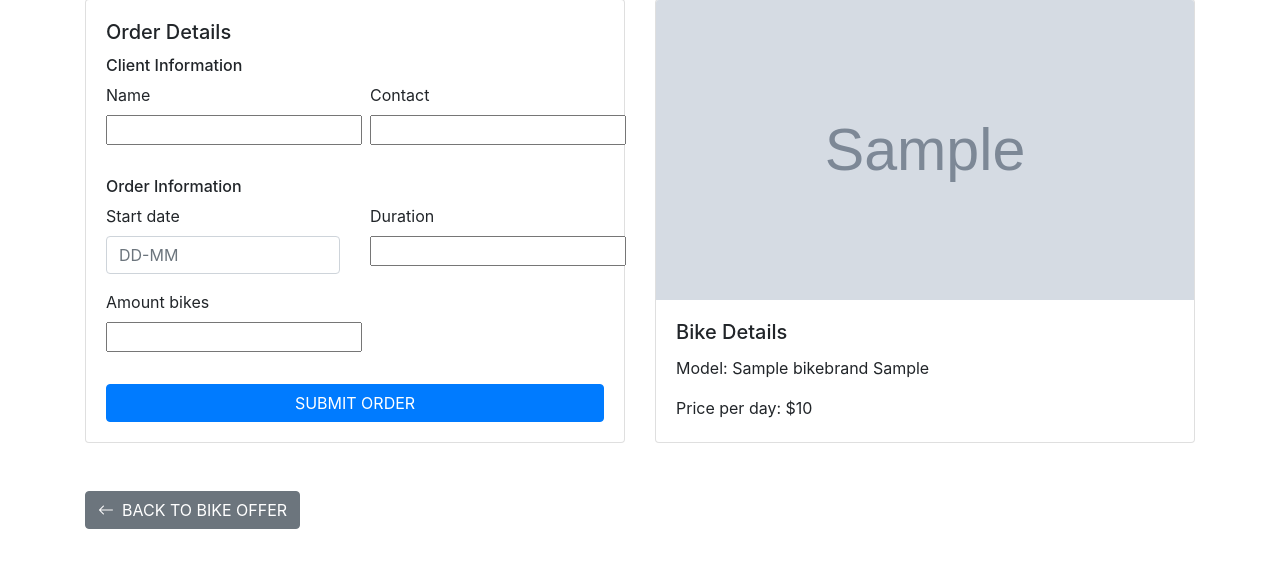
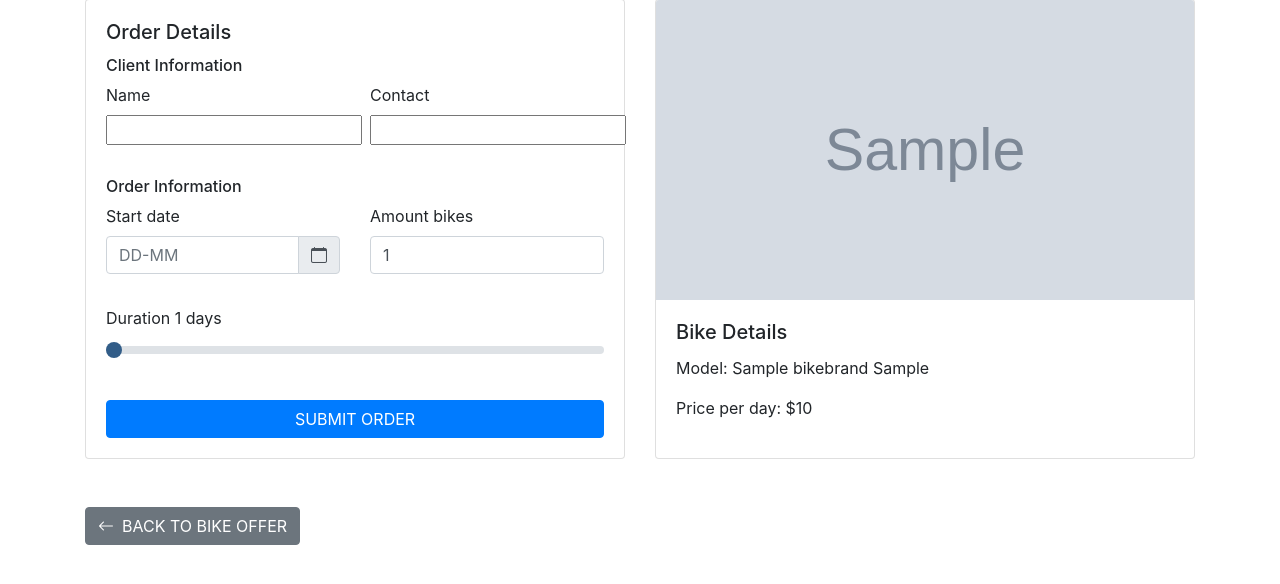
Before and after one commit to ara-foundation/bike-rental-vietnam, a Django app: page /bike/1/order/ in a window 1280 px wide. Shown: the part 147-731 px from the top of the page. Run offline with Django 5.2, Linux system fonts and the light colour scheme; tables that the repository leaves empty hold one stand-in row (values such as "Sample post"); grey boxes marked "Sample" are stand-in pictures; some libraries are stand-ins or nearby versions.

Commit message:
set up comon desing for all pages, add custom forms

```diff
--- a/bike_rental/forms.py
+++ b/bike_rental/forms.py
@@ -12,6 +12,26 @@ class OrderForm(forms.ModelForm):
         input_formats=['%d-%m']
     )
 
+    amount_bikes = forms.ChoiceField(
+        choices=[(i, str(i)) for i in range(1, 6)],  # Create a list of choices from 1 to 4
+        widget=forms.Select(attrs={'class': 'form-control'})
+    )
+
+
+
+    duration = forms.IntegerField(
+        widget=forms.NumberInput(attrs={
+            'type': 'range',
+            'class': 'form-range',
+            'min': '1',
+            'max': '30',
+            'step': '1',
+            'id': 'customRange3',
+            'value': '1',  # Adding default value
+            'oninput': 'this.style.setProperty("--value", this.value)'
+        })
+    )
+
     class Meta:
         model = Order
         fields = ['start_date', 'duration', 'amount_bikes']
@@ -22,8 +42,7 @@ class OrderForm(forms.ModelForm):
 
     def clean(self):
         cleaned_data = super().clean()
-        amount_bikes = cleaned_data.get('amount_bikes')
+        amount_bikes = int(cleaned_data.get('amount_bikes'))
         if self.bike and amount_bikes > self.bike.amount:
             raise forms.ValidationError("Not enough bikes available.")
         return cleaned_data
-        return cleaned_data
--- a/bike_rental/templates/bike_offer.html
+++ b/bike_rental/templates/bike_offer.html
@@ -86,7 +86,7 @@
                     startDateInput.value = `${currentYear}-${month}-${day}`;
                     this.submit();
                 } else {
-                    alert('Пожалуйста, введите дату в формате ДД-ММ');
+                    alert('Please enter the date in DD-MM format');
                 }
             });
         });
--- a/bike_rental/templates/bike_order.html
+++ b/bike_rental/templates/bike_order.html
@@ -2,6 +2,19 @@
 <html lang="en">
 <head>
     <meta charset="UTF-8">
+    <style>
+        .form-range {
+            --value: 1;
+            --min: 1;
+            --max: 30;
+        }
+        .form-range::-webkit-slider-runnable-track {
+            background: linear-gradient(to right, #0d6efd 0%, #0d6efd calc((var(--value) - var(--min)) / (var(--max) - var(--min)) * 100%), #dee2e6 calc((var(--value) - var(--min)) / (var(--max) - var(--min)) * 100%), #dee2e6 100%);
+        }
+        .form-range::-moz-range-track {
+            background: linear-gradient(to right, #0d6efd 0%, #0d6efd calc((var(--value) - var(--min)) / (var(--max) - var(--min)) * 100%), #dee2e6 calc((var(--value) - var(--min)) / (var(--max) - var(--min)) * 100%), #dee2e6 100%);
+        }
+    </style>
     <meta name="viewport" content="width=device-width, initial-scale=1.0">
     <title>Order {{ bike.bike_model.brand.name }} {{ bike.bike_model.model }}</title>
     {% load static %}
@@ -9,6 +22,7 @@
     <link href="https://cdn.jsdelivr.net/npm/bootswatch@5.3.3/dist/sandstone/bootstrap.min.css" rel="stylesheet">
     <link rel="stylesheet" href="https://stackpath.bootstrapcdn.com/bootstrap/4.3.1/css/bootstrap.min.css">
     <link rel="stylesheet" href="https://cdn.jsdelivr.net/npm/bootstrap-icons@1.7.2/font/bootstrap-icons.css">
+    <link rel="stylesheet" href="https://cdnjs.cloudflare.com/ajax/libs/bootstrap-datepicker/1.9.0/css/bootstrap-datepicker.min.css">
 </head>
 <body>
     <div class="container mt-4">
@@ -42,14 +56,29 @@
                             </div>
                             <h6>Order Information</h6>
                             <div class="row">
-                                {% for field in order_form %}
-                                    <div class="col-md-6">
-                                        <div class="form-group">
-                                            <label for="{{ field.id_for_label }}" class="form-label">{{ field.label }}</label>
-                                            {{ field }}
+                                <div class="col-md-6">
+                                    <div class="form-group">
+                                        <label for="{{ order_form.start_date.id_for_label }}" class="form-label">{{ order_form.start_date.label }}</label>
+                                        <div class="input-group date">
+                                            {{ order_form.start_date }}
+                                            <span class="input-group-text" id="calendar-icon" role="button"><i class="bi bi-calendar"></i></span>
                                         </div>
                                     </div>
-                                {% endfor %}
+                                </div>
+                                <div class="col-md-6">
+                                    <div class="form-group">
+                                        <label for="{{ order_form.amount_bikes.id_for_label }}" class="form-label">{{ order_form.amount_bikes.label }}</label>
+                                        {{ order_form.amount_bikes }}
+                                    </div>
+                                </div>
+                            </div>
+                            <div class="row mt-3">
+                                <div class="col-md-12">
+                                    <div class="form-group">
+                                        <label for="{{ order_form.duration.id_for_label }}" class="form-label">{{ order_form.duration.label }} <span id="durationValue"></span> days</label>
+                                        {{ order_form.duration }}
+                                    </div>
+                                </div>
                             </div>
                             <button type="submit" class="btn btn-primary mt-3 w-100">Submit Order</button>
                         </form>
@@ -79,10 +108,36 @@
         <a href="{% url 'bike_offer' bike.id %}" class="btn btn-secondary mt-4"><i class="bi bi-arrow-left me-2"></i>Back to bike offer</a>
     </div>
 
+    <script src="https://code.jquery.com/jquery-3.6.0.min.js"></script>
     <script src="https://cdn.jsdelivr.net/npm/bootstrap@5.3.0/dist/js/bootstrap.bundle.min.js"></script>
+    <script src="https://cdnjs.cloudflare.com/ajax/libs/bootstrap-datepicker/1.9.0/js/bootstrap-datepicker.min.js"></script>
     <script>
     document.addEventListener('DOMContentLoaded', function() {
         const startDateInput = document.querySelector('#id_start_date');
+        const calendarIcon = document.querySelector('#calendar-icon');
+        const durationInput = document.querySelector('#customRange3');
+        const durationValue = document.querySelector('#durationValue');
+
+        function updateDurationValue() {
+            durationValue.textContent = durationInput.value;
+        }
+
+        durationInput.addEventListener('input', updateDurationValue);
+        updateDurationValue();
+
+        $(startDateInput).datepicker({
+            format: 'dd-mm',
+            autoclose: true,
+            todayHighlight: true,
+            startView: 'days',
+            minViewMode: 'days',
+            orientation: 'bottom auto',
+            container: '.input-group.date'
+        });
+
+        calendarIcon.addEventListener('click', function() {
+            $(startDateInput).datepicker('show');
+        });
 
         startDateInput.addEventListener('input', function(e) {
             let value = e.target.value.replace(/\D/g, '');
@@ -95,13 +150,13 @@
             e.preventDefault();
             const dateValue = startDateInput.value;
             if (dateValue.length === 5) {
-                const [day, month] = dateValue.split('-');
-                startDateInput.value = `${day}-${month}`;
                 this.submit();
             } else {
-                alert('Пожалуйста, введите дату в формате ДД-ММ');
+                alert('Please enter the date in DD-MM format');
             }
         });
+
+        durationInput.value = '1';  // Устанавливаем значение по умолчанию
     });
     </script>
 </body>
--- a/bike_rental/views.py
+++ b/bike_rental/views.py
@@ -44,8 +44,12 @@ def bike_order(request, id):
         if client_form.is_valid() and order_form.is_valid():
             client = client_form.save()
             order = order_form.save(commit=False)
+
+            # Добавляем текущий год к дате
             start_date = order_form.cleaned_data['start_date']
-            order.start_date = datetime.strptime(f"{datetime.now().year}-{start_date.strftime('%m-%d')}", '%Y-%m-%d').date()
+            current_year = datetime.now().year
+            order.start_date = start_date.replace(year=current_year)
+
             order.client = client
             order.bike = bike
             order.total_price = calculate_total_price(bike, order.duration, order.amount_bikes)
```
Also changed, not shown: bike_rental/templates/bikemodel_list.html (+25 -29 lines), bike_rental/templates/order_confirmation.html (+21 -11 lines), 1 other file.
